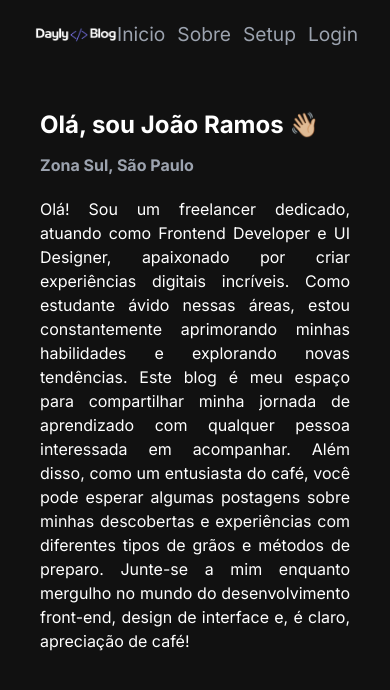
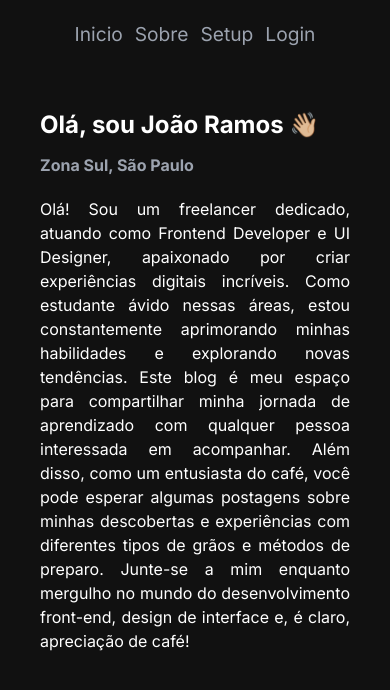
Before and after one commit to JoaoHero/dayly_blog, a Next.js app: page / in a window 390 px wide. Shown: the top 690 px of the page. Built offline with nearby package versions, Linux system fonts and the light colour scheme; no server answers; the database is empty.

Commit message:
style: Implement responsive design

```diff
--- a/src/app/components/Navbar.tsx
+++ b/src/app/components/Navbar.tsx
@@ -3,8 +3,8 @@ import Link from "next/link";
 
 export default function Navbar() {
     return (
-        <nav className="w-full flex items-center justify-between mt-5 pl-8">
-            <div className="w-[150px]">
+        <nav className="w-full flex items-center justify-center mt-5 pl-8 sm:justify-between">
+            <div className="w-[150px] hidden sm:flex">
                 <Link href={"/"}>
                     <Image
                         src="/images/logoText.png"
```
